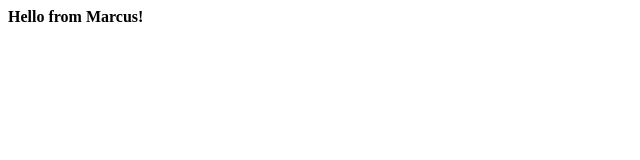
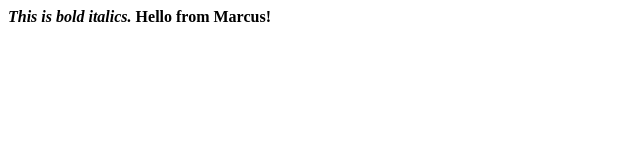
Before and after one commit to buimarcus/ITM352_F2020, a plain HTML site: page Lab1/bui_marcus_hello.html in a window 1280 px wide. Shown: the whole page, without its empty margins (0-640 px from the left). Drawn offline with Linux system fonts and the light colour scheme.

Commit message:
Update bui_marcus_hello.html

```diff
--- a/Lab1/bui_marcus_hello.html
+++ b/Lab1/bui_marcus_hello.html
@@ -6,6 +6,9 @@
     <title>First HTML Page</title>
 </head>
 <body>
+    <b>
+        <I>This is bold italics.</I>
+    </b>
     <b>Hello from Marcus!</b>
 </body>
 </html>
```
